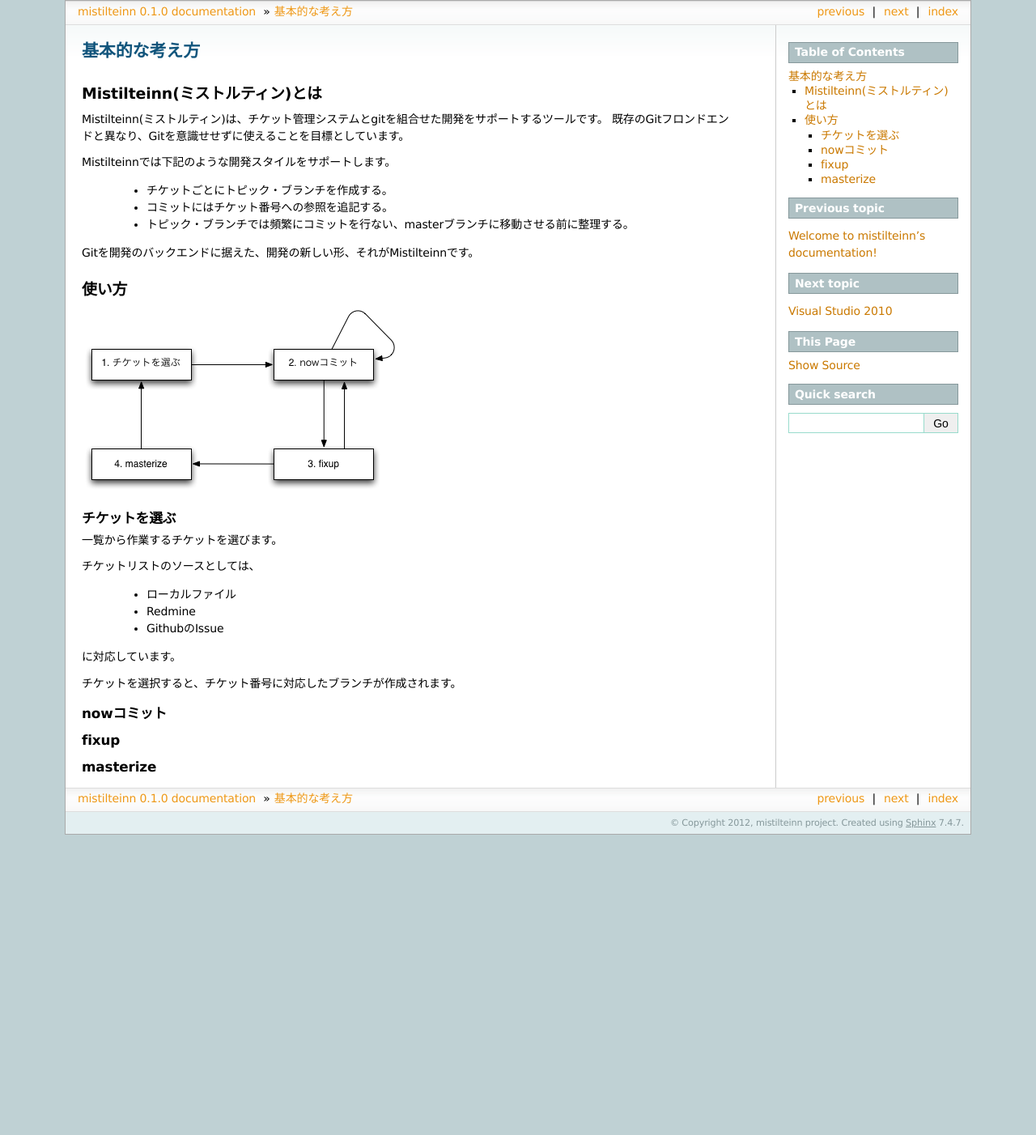
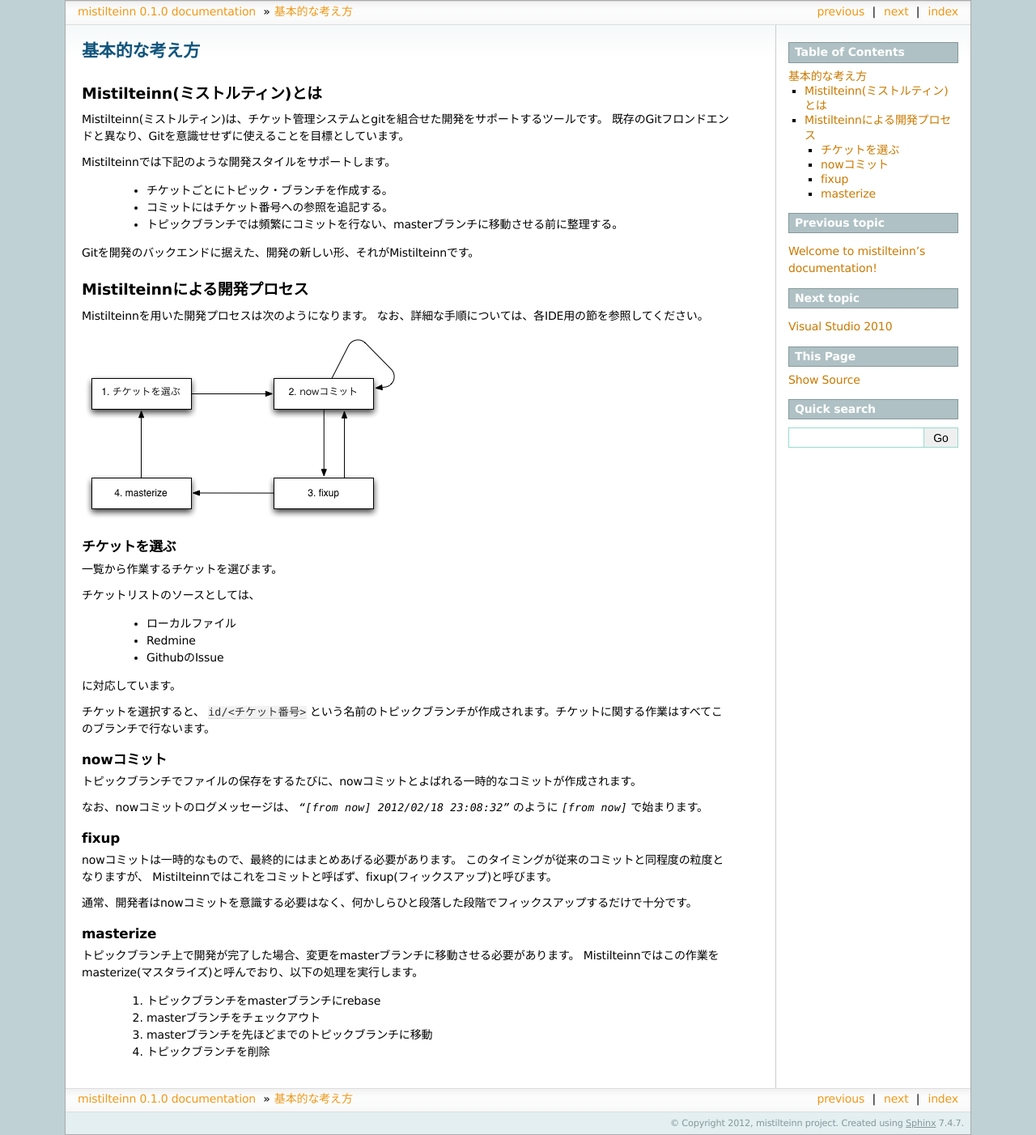
Before and after one commit to mistilteinn/manual, a Sphinx documentation site: the page built from source/overview.rst, in a window 1280 px wide. Shown: the whole page at 81% size. Built offline with Sphinx 7.4.7, drawn with Linux system fonts in a browser that asks for light colours; before the commit the page ends 1031 px from its top, so only the background shows below that.

Commit message:
開発プロセスについて記述

```diff
--- a/source/overview.rst
+++ b/source/overview.rst
@@ -10,12 +10,14 @@
 
  * チケットごとにトピック・ブランチを作成する。
  * コミットにはチケット番号への参照を追記する。
- * トピック・ブランチでは頻繁にコミットを行ない、masterブランチに移動させる前に整理する。
+ * トピックブランチでは頻繁にコミットを行ない、masterブランチに移動させる前に整理する。
 
 Gitを開発のバックエンドに据えた、開発の新しい形、それがMistilteinnです。
 
-使い方
+Mistilteinnによる開発プロセス
 ------------------------------
+
+Mistilteinnを用いた開発プロセスは次のようになります。 なお、詳細な手順については、各IDE用の節を参照してください。
 
 .. image:: images/overview.png
 
@@ -32,13 +34,29 @@
 
 に対応しています。
 
-チケットを選択すると、チケット番号に対応したブランチが作成されます。
+チケットを選択すると、 ``id/<チケット番号>`` という名前のトピックブランチが作成されます。チケットに関する作業はすべてこのブランチで行ないます。
 
 nowコミット
 ^^^^^^^^^^^^^^^^^^^^^^^^^^^^^^
 
+トピックブランチでファイルの保存をするたびに、nowコミットとよばれる一時的なコミットが作成されます。
+
+なお、nowコミットのログメッセージは、 `"[from now] 2012/02/18 23:08:32"` のように `[from now]` で始まります。
+
 fixup
 ^^^^^^^^^^^^^^^^^^^^^^^^^^^^^^
 
+nowコミットは一時的なもので、最終的にはまとめあげる必要があります。
+このタイミングが従来のコミットと同程度の粒度となりますが、 Mistilteinnではこれをコミットと呼ばず、fixup(フィックスアップ)と呼びます。
+
+通常、開発者はnowコミットを意識する必要はなく、何かしらひと段落した段階でフィックスアップするだけで十分です。
+
 masterize
 ^^^^^^^^^^^^^^^^^^^^^^^^^^^^^^
+
+トピックブランチ上で開発が完了した場合、変更をmasterブランチに移動させる必要があります。 Mistilteinnではこの作業をmasterize(マスタライズ)と呼んでおり、以下の処理を実行します。
+
+ 1. トピックブランチをmasterブランチにrebase
+ 2. masterブランチをチェックアウト
+ 3. masterブランチを先ほどまでのトピックブランチに移動
+ 4. トピックブランチを削除
```
